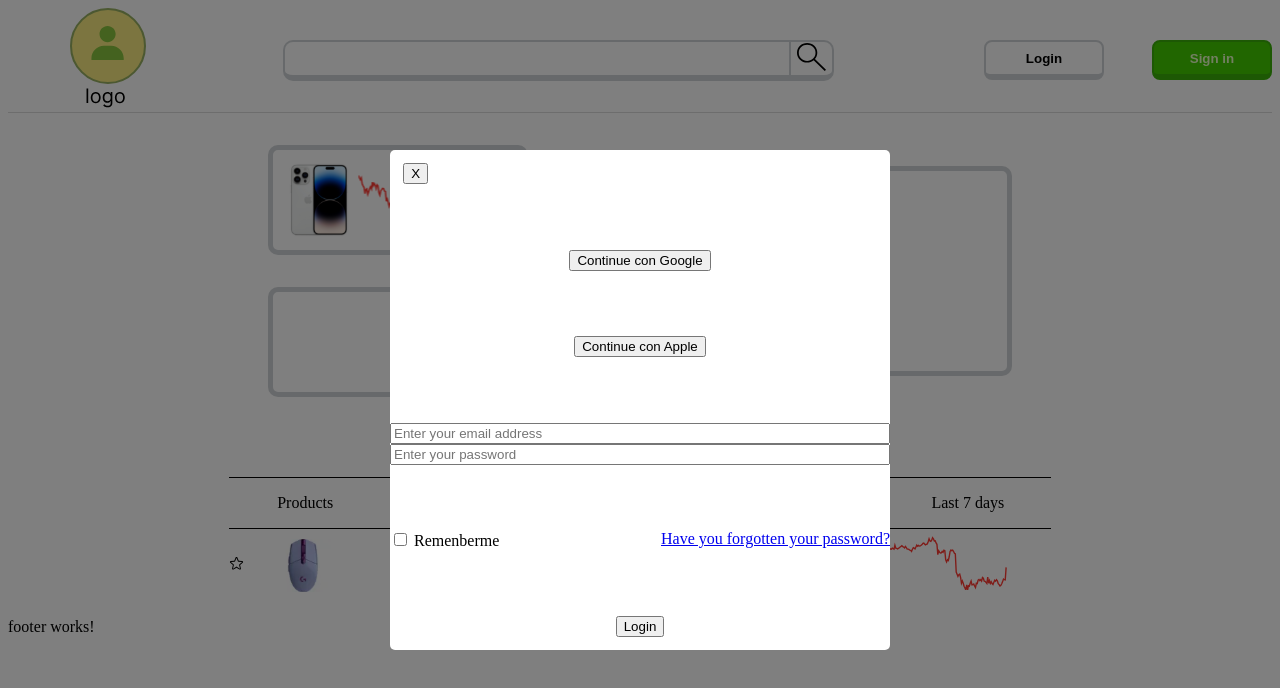
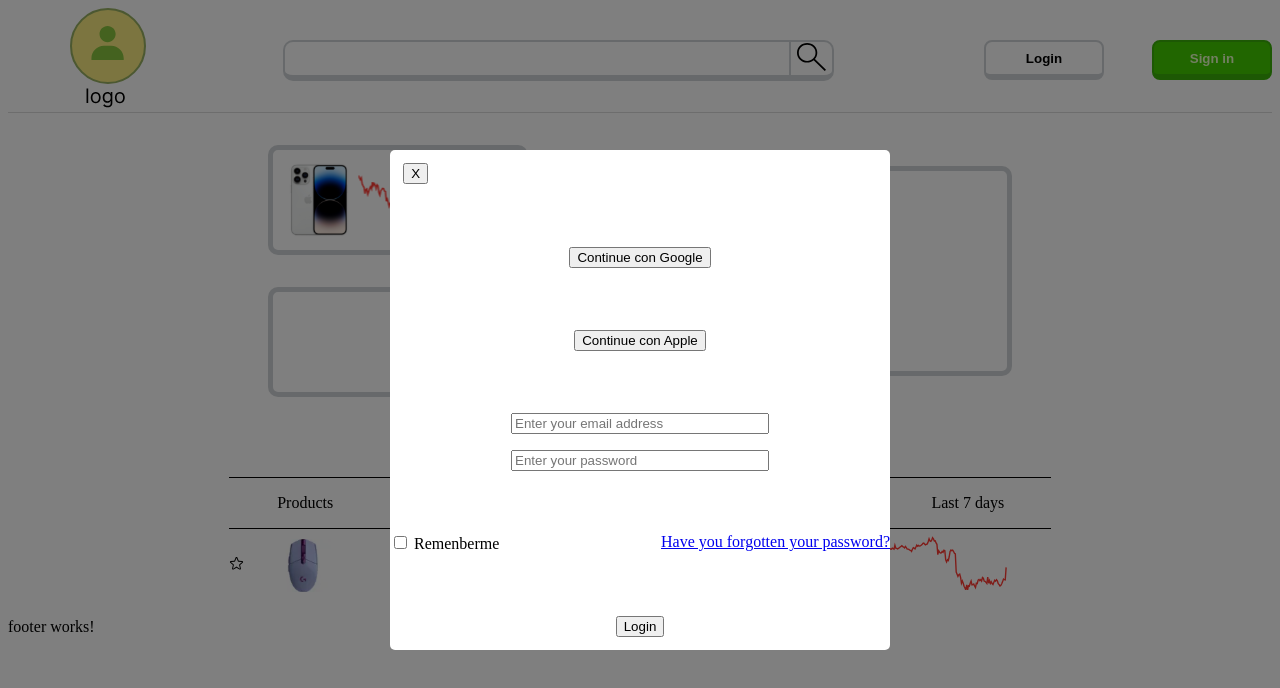
Before and after one commit to Daniquinteero/PIGS2024, an Angular app: page /home in a window 1280 px wide. Both pictures are taken after a click on the button "Login". Shown: the top 688 px of the page. Built offline with nearby package versions, Linux system fonts and the light colour scheme.

Commit message:
colocando el login

```diff
--- a/src/app/pages/login/login.component.css
+++ b/src/app/pages/login/login.component.css
@@ -25,8 +25,13 @@
   display: flex;
   flex-flow: column;
   justify-content: center;
+  align-items: center;
+  gap: 1em;
 }
 
+.containerLoginForm input{
+  width: 50%;
+}
 .containerRememberme{
   display: flex;
   flex-flow: row;
```
